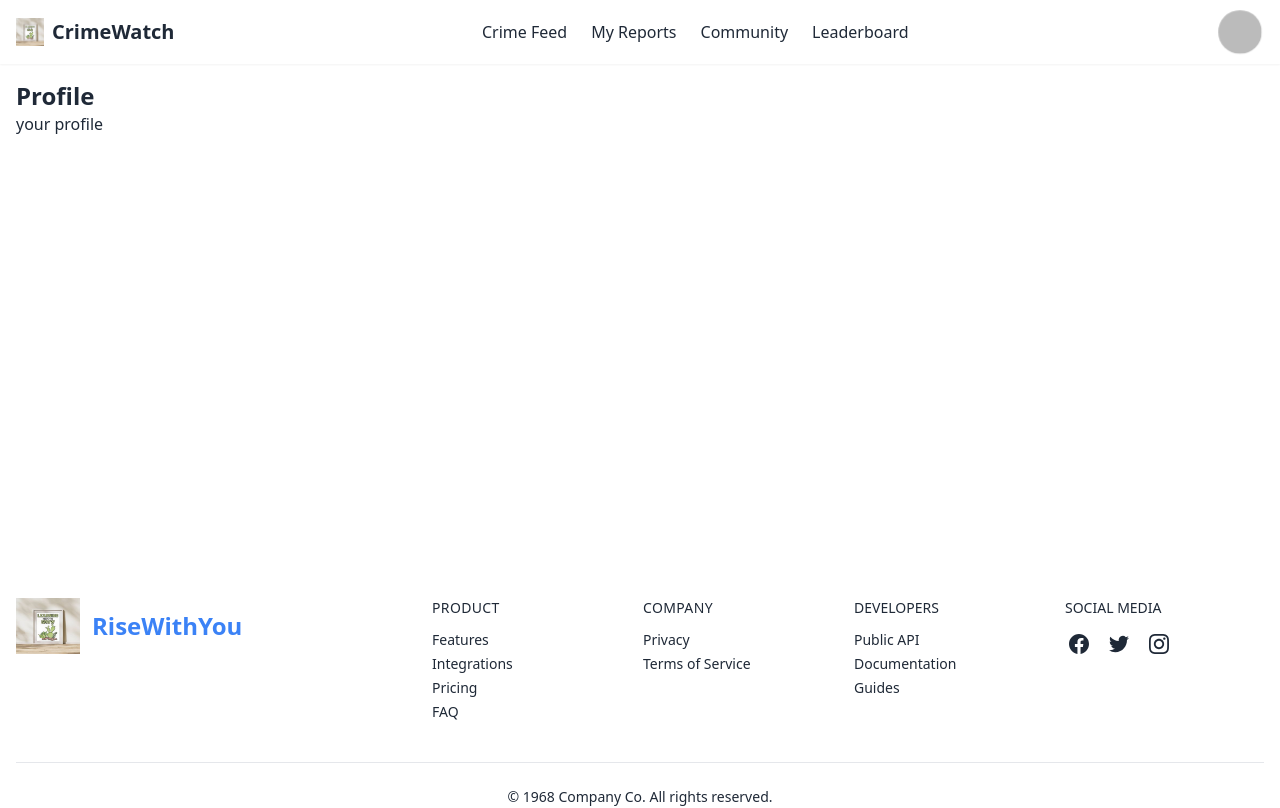
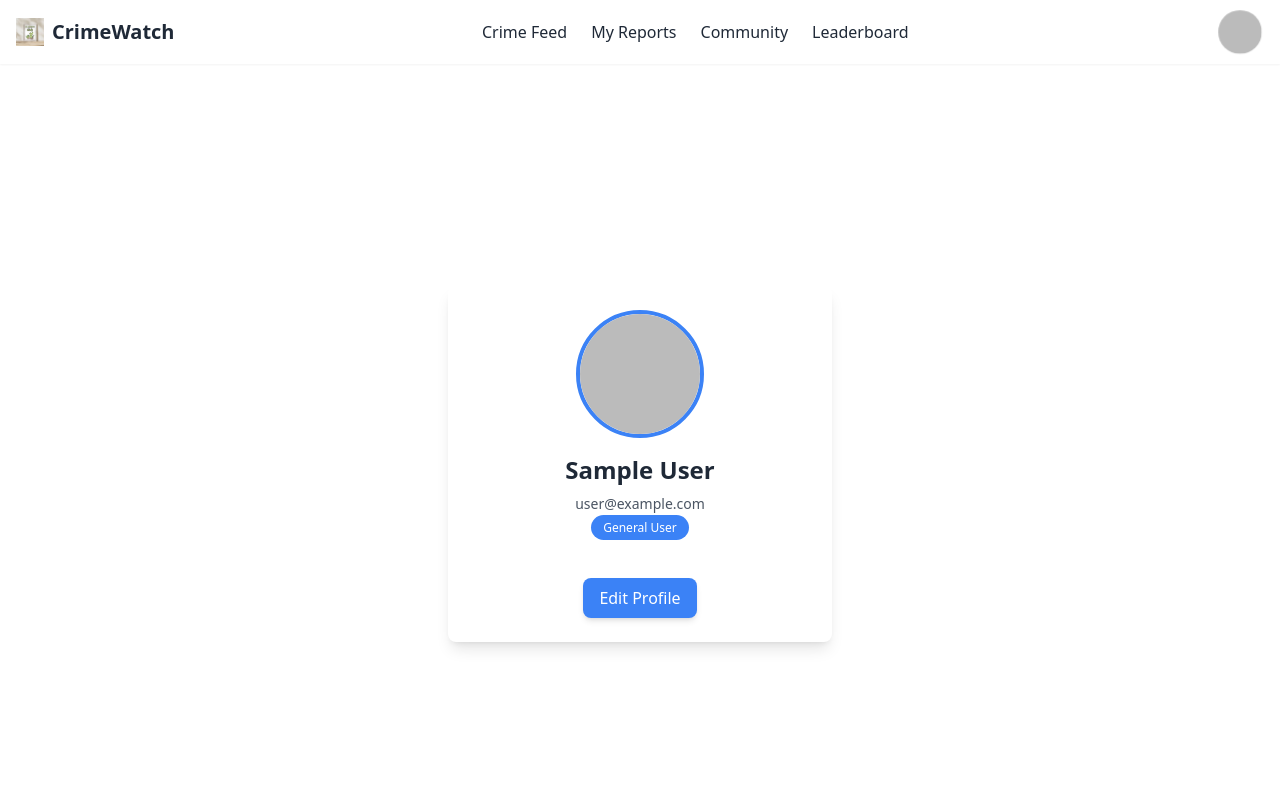
Before and after one commit to Idba1/CrimeWatch, a React (Vite) app in the folder client/: page /profile in a window 1280 px wide. Shown: the top 808 px of the page. Built offline with nearby package versions, Linux system fonts and the light colour scheme; no server answers; sample sign-in values are in the browser's storage.

Commit message:
update profile & show user information

```diff
--- a/client/src/Components/Profile.jsx
+++ b/client/src/Components/Profile.jsx
@@ -1,8 +1,54 @@
+import { useContext } from "react";
+import { AuthContext } from "../Provider/AuthProvider";
+
 const Profile = () => {
+    const { user } = useContext(AuthContext);
+
+    if (!user) {
+        return (
+            <div className="flex justify-center items-center min-h-screen">
+                <p className="text-gray-600 text-lg">Loading user data...</p>
+            </div>
+        );
+    }
+
     return (
-        <div className="container mx-auto p-4">
-            <h1 className="text-2xl font-bold">Profile</h1>
-            <p>your profile</p>
+        <div className="container mx-auto p-6 flex flex-col items-center justify-center min-h-screen">
+            <div className="bg-white shadow-lg rounded-lg p-6 max-w-sm w-full text-center">
+                {/* Profile Image */}
+                <img
+                    src={user?.photoURL || "https://via.placeholder.com/150"}
+                    alt="User Profile"
+                    className="w-32 h-32 mx-auto rounded-full border-4 border-blue-500"
+                />
+
+                {/* User Info */}
+                <div className="mt-4 space-y-2">
+                    <h2 className="text-2xl font-semibold text-gray-800">{user?.displayName || "User Name"}</h2>
+                    <p className="text-sm text-gray-600">{user?.email || "user@example.com"}</p>
+                    <span className="text-xs text-white bg-blue-500 px-3 py-1 rounded-full">
+                        {user?.role || "General User"}
+                    </span>
+                </div>
+
+                {/* Social Links (Optional) */}
+                <div className="flex justify-center gap-4 mt-4">
+                    <a href="#" className="text-gray-600 hover:text-blue-600 text-xl">
+                        <i className="fab fa-github"></i>
+                    </a>
+                    <a href="#" className="text-gray-600 hover:text-blue-600 text-xl">
+                        <i className="fab fa-linkedin"></i>
+                    </a>
+                    <a href="#" className="text-gray-600 hover:text-blue-600 text-xl">
+                        <i className="fas fa-envelope"></i>
+                    </a>
+                </div>
+
+                {/* Edit Profile Button */}
+                <button className="mt-6 bg-blue-500 text-white px-4 py-2 rounded-lg shadow-md hover:bg-blue-600">
+                    Edit Profile
+                </button>
+            </div>
         </div>
     );
 };
```
